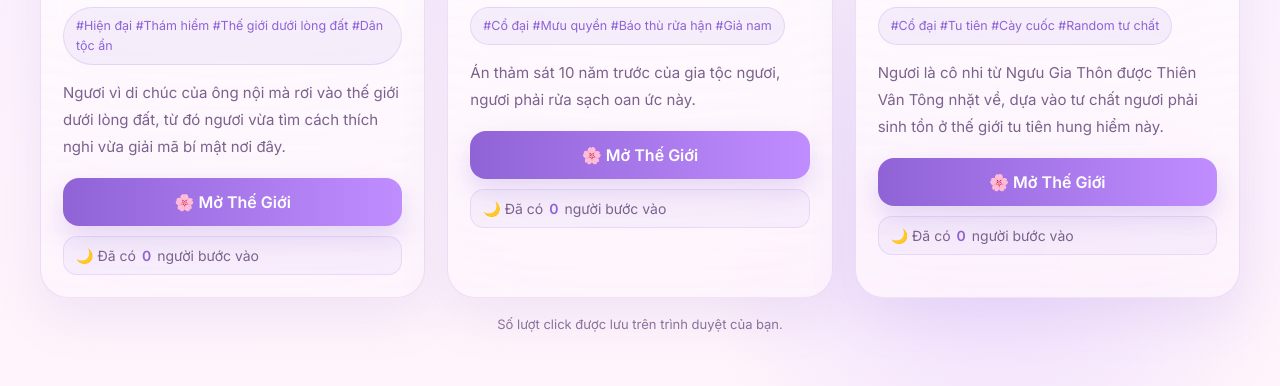
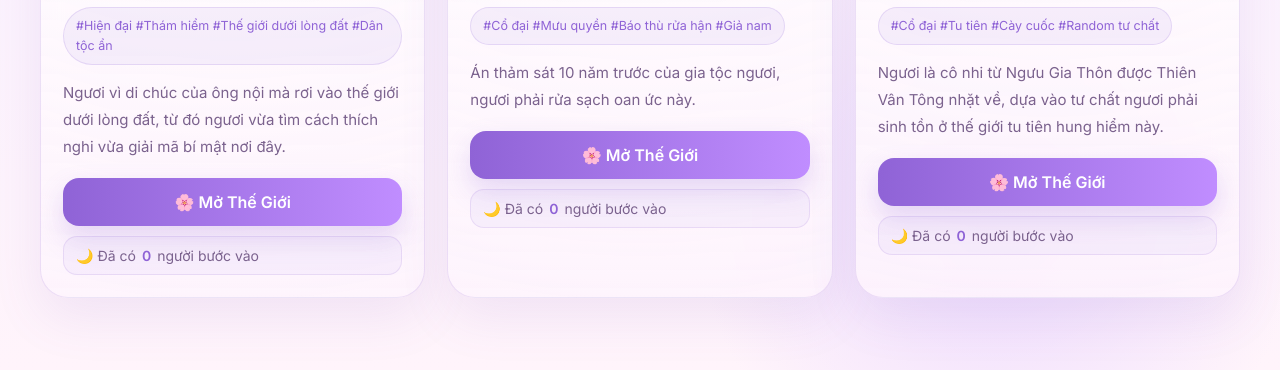
Before and after one commit to venhu96-cmyk/the-gioi-rpg-eirlyso-, a plain HTML site: page index.html in a window 1280 px wide. Shown: the part 920-1306 px from the top of the page. Drawn offline with nearby package versions, Linux system fonts and the light colour scheme.

Commit message:
index.html

```diff
--- a/index.html
+++ b/index.html
@@ -382,7 +382,6 @@
         <main id="grid" class="grid"></main>
 
         <div class="footer-note">
-            Số lượt click được lưu trên trình duyệt của bạn.
         </div>
     </div>
 
```
